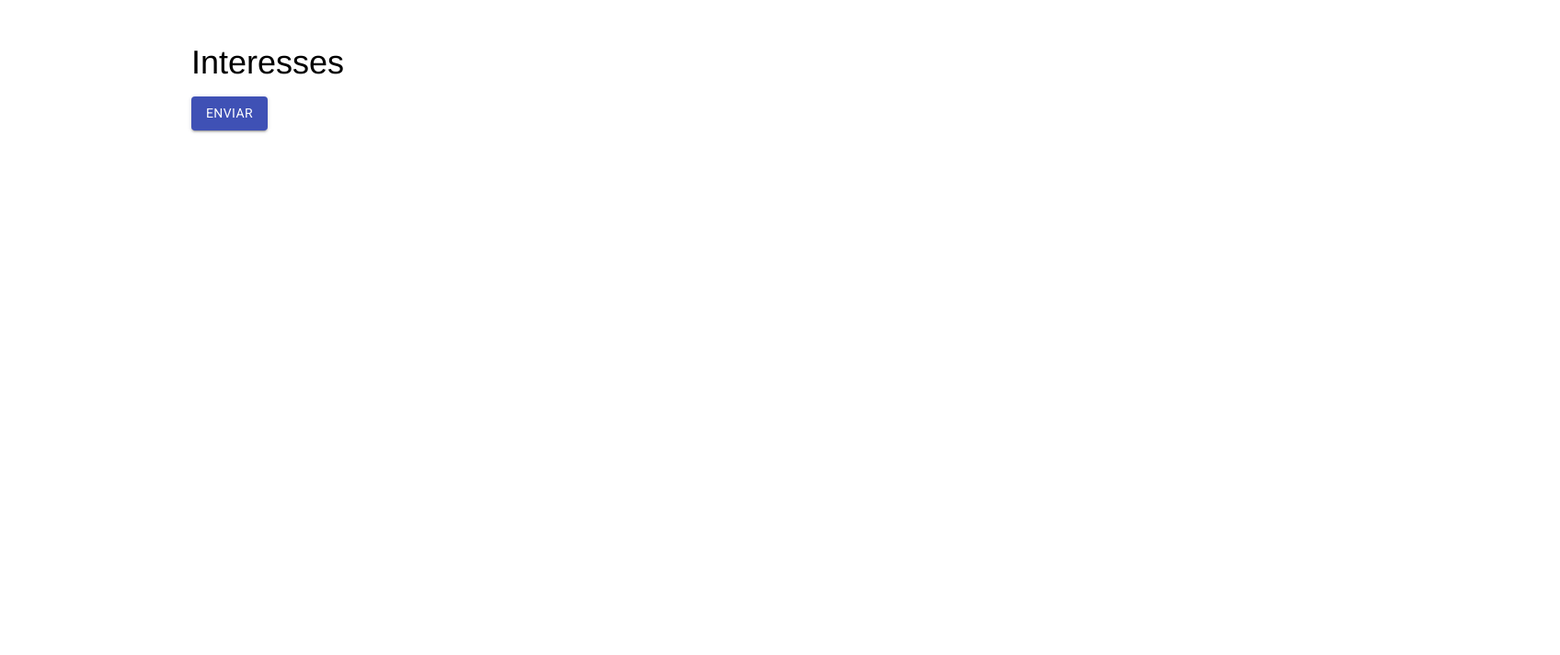
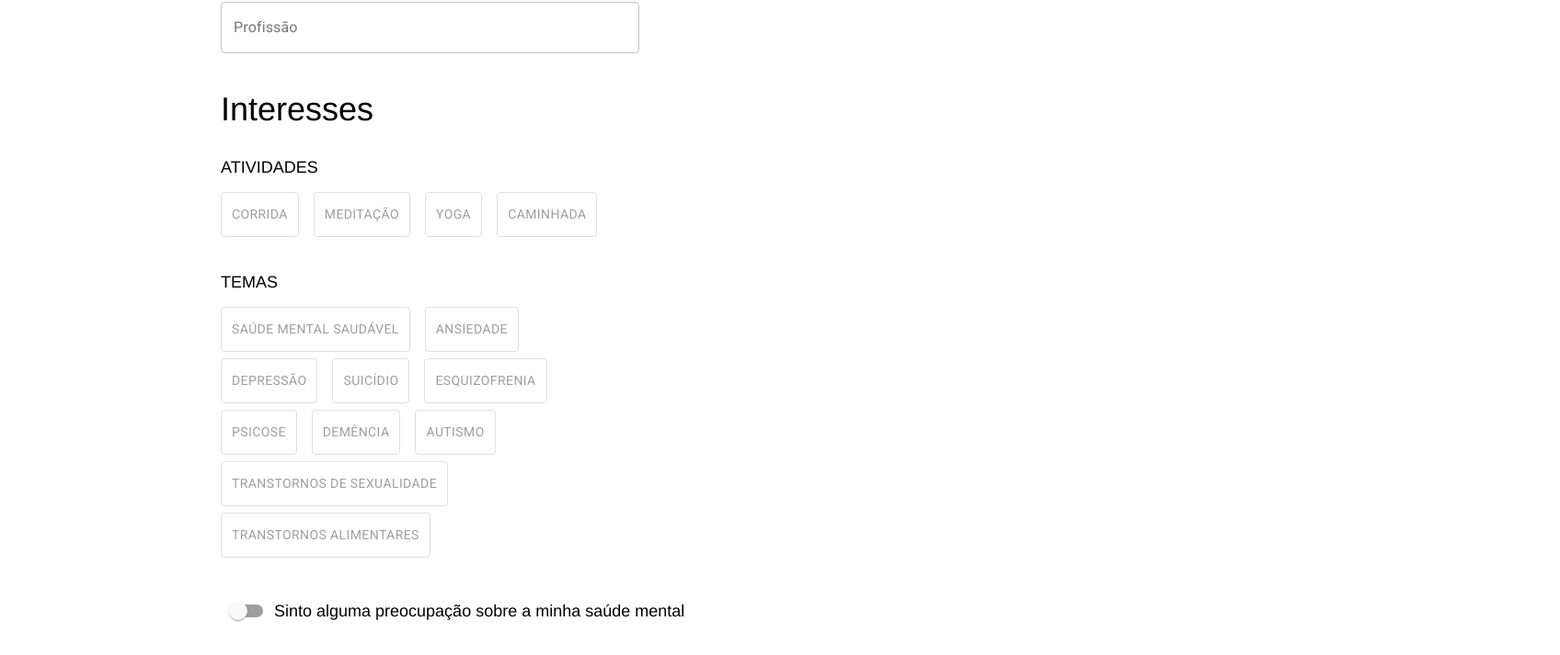
Before and after one commit to philipguedes/cuidas-tobias, a React (Create React App) app: page /registration in a window 1280 px wide. Shown: the part 347-1060 px from the top of the page at 92% size, 1696 px wide, since content can reach past the window. Before the commit the page ends 800 px from the top, so only its background shows below. Built offline with nearby package versions, Linux system fonts and the light colour scheme.

Commit message:
Registration page

```diff
--- a/package.json
+++ b/package.json
@@ -4,10 +4,12 @@
   "private": true,
   "dependencies": {
     "@material-ui/core": "^4.3.3",
+    "@material-ui/lab": "^4.0.0-alpha.24",
     "axios": "^0.19.0",
     "body-parser": "^1.19.0",
     "express": "^4.17.1",
     "express-favicon": "^2.0.1",
+    "lodash": "^4.17.15",
     "mongoose": "^5.6.11",
     "path": "^0.12.7",
     "react": "^16.9.0",
--- a/src/components/header.js
+++ b/src/components/header.js
@@ -5,7 +5,7 @@ import { Link } from 'react-router-dom';
 export class Header extends React.Component {
     render() {
         return (
-            <div>
+            <div style={{ maxWidth: '1130px', width: '100%' }}>
                 <VSeparator />
                 <div style={{ width: '100%', display: 'flex', alignItems: 'center' }}>
                     <Link to="/" style={{ color: 'black', textDecoration: 'none', width: '100%', display: 'flex', alignItems: 'center' }}>
--- a/src/pages/registration.js
+++ b/src/pages/registration.js
@@ -1,7 +1,44 @@
-import { Button, TextField, Typography, Slider } from '@material-ui/core';
+import { Button, TextField, Slider, Switch } from '@material-ui/core';
+import { ToggleButton } from '@material-ui/lab';
+import { Header } from '../components/header';
 import React, { useState } from 'react';
 import { withRouter } from 'react-router-dom';
 import { VSeparator } from '../components/separators';
+import _ from 'lodash';
+
+const ACTIVITIES = ['Corrida', 'Meditação', 'Yoga', 'Caminhada'];
+const THEMES = [
+  'Saúde mental saudável', 'Ansiedade', 'Depressão',
+  'Suicídio', 'Esquizofrenia', 'Psicose', 'Demência',
+  'Autismo', 'Transtornos de sexualidade', 'Transtornos alimentares'
+];
+
+const marks = [
+  {
+    value: 0,
+    label: '0',
+  },
+  {
+    value: 1,
+    label: '1',
+  },
+  {
+    value: 2,
+    label: '2',
+  },
+  {
+    value: 3,
+    label: '3',
+  },
+  {
+    value: 4,
+    label: '4',
+  },
+  {
+    value: 5,
+    label: '5',
+  },
+]
 
 
 export const Registration = (props) => {
@@ -9,6 +46,14 @@ export const Registration = (props) => {
   const [name, setName] = useState('');
   const [birthday, setBirthday] = useState('');
   const [profession, setProfession] = useState('');
+
+  const [questions, setQuestions] = useState({
+    q1: 0, q2: 0, q3: 0, q4: 0, q5: 0
+  });
+
+  const [theme, setTheme] = useState([]);
+  const [activity, setActivity] = useState([]);
+  const [show, setShow] = useState(false);
 
   const submit = async () => {
     const body = {
@@ -19,16 +64,83 @@ export const Registration = (props) => {
     props.history.push('/');
   }
 
+  const handleTheme = (v) => {
+    if (_.includes(theme, v)) {
+      setTheme(theme.filter(i => i !== v));
+    } else {
+      setTheme([...theme, v]);
+    }
+  }
+
+  const handleActivity = (v) => {
+    if (_.includes(activity, v)) {
+      setActivity(activity.filter(i => i !== v));
+    } else {
+      setActivity([...activity, v]);
+    }
+  }
+
+  const _renderQuestions = () => {
+    return (
+      <React.Fragment>
+        <p className="font-h2">Nas últimas duas semanas eu:</p>
+
+        <p>Eu me senti alegre e leve</p>
+        <Slider
+          marks={marks}
+          step={1}
+          min={0}
+          max={5}
+          onChange={(e, q1) => setQuestions({...questions, q1})}
+        />
+        <p>Eu me senti calmo e relaxado</p>
+        <Slider
+          marks={marks}
+          step={1}
+          min={0}
+          max={5}
+          onChange={(e, q2) => setQuestions({...questions, q2})}
+        />
+        <p>Eu me senti ativo e energético</p>
+        <Slider
+          marks={marks}
+          step={1}
+          min={0}
+          max={5}
+          onChange={(e, q3) => setQuestions({...questions, q3})}
+        />
+        <p>Eu acordei me sentido descansado</p>
+        <Slider
+          marks={marks}
+          step={1}
+          min={0}
+          max={5}
+          onChange={(e, q4) => setQuestions({...questions, q4})}
+        />
+        <p>Minha vida cotidiana é cheia de coisas que me interessam</p>
+        <Slider
+          marks={marks}
+          step={1}
+          min={0}
+          max={5}
+          onChange={(e, q5) => setQuestions({...questions, q5})}
+        />
+
+      </React.Fragment>
+    );
+  }
+
   return (
-    <div style={{paddingRight:'13rem', paddingLeft: '13rem'}}>
-      <p className="font-h1">Informações Básicas</p>
+    <div style={{paddingRight:'13rem', paddingLeft: '13rem', width: '100%' }}>
+      <Header />
       <VSeparator />
       <div style={{width: '455px', display: 'flex', flexDirection: 'column', padding: '2rem' }}>
+      <p className="font-h1">Informações Básicas</p>
         <TextField
           id="standard-name"
           label="Nome"
           value={name}
-          onChange={setName}
+          onChange={({ target: { value }}) => setName(value)}
           margin="normal"
           variant="outlined"
         />
@@ -38,7 +150,7 @@ export const Registration = (props) => {
                 id="standard-name"
                 label="Data de Nascimento"
                 value={birthday}
-                onChange={setBirthday}
+                onChange={({ target: { value }}) => setBirthday(value)}
                 margin="normal"
                 variant="outlined"
             />
@@ -48,31 +160,74 @@ export const Registration = (props) => {
                 id="standard-name"
                 label="Sexo"
                 value={sex}
-                onChange={setSex}
+                onChange={({ target: { value }}) => setSex(value)}
                 margin="normal"
                 variant="outlined"
             />
           </div>
         </div>
-
         <TextField
           id="standard-name"
           label="Profissão"
           value={profession}
-          onChange={setProfession}
+          onChange={({ target: { value }}) => setProfession(value)}
           margin="normal"
           variant="outlined"
         />
-      </div>
-
       <VSeparator />
       <VSeparator />
       <p className="font-h1">Interesses</p>
       <VSeparator />
-
+      <VSeparator />
+      <p className="font-h2">ATIVIDADES</p>
+      <VSeparator />
+      <div style={{ display: 'flex', flexWrap: 'wrap' }}>
+        {
+          ACTIVITIES.map((v, index) =>
+          <div style={{ marginRight: '16px', marginBottom: '16px', height: '40px' }}>
+              <ToggleButton
+                style={{ whiteSpace: 'nowrap' }}
+                selected={_.includes(activity, index)}
+                onClick={() => handleActivity(index)}
+                key={index}>{v}</ToggleButton>
+            </div>
+          )
+        }
+      </div>
+      <VSeparator />
+      <VSeparator />
+      <p className="font-h2">TEMAS</p>
+      <VSeparator />
+      <div style={{ display: 'flex', flexWrap: 'wrap' }}>
+        {
+          THEMES.map((v, index) =>
+            <div style={{ marginRight: '16px', marginBottom: '16px', height: '40px' }}>
+              <ToggleButton
+                style={{ whiteSpace: 'nowrap' }}
+                selected={_.includes(theme, index)}
+                onClick={() => handleTheme(index)}
+                key={index}>{v}</ToggleButton>
+            </div>
+          )
+        }
+      </div>
+      <VSeparator />
+      <VSeparator />
+      <div style={{ display: 'flex', whiteSpace: 'nowrap', alignItems: 'center' }}>
+        <Switch
+          checked={show}
+          onChange={() => setShow(!show)}
+        /> <p className="font-h2">Sinto alguma preocupação sobre a minha saúde mental</p>
+      </div>
+      <VSeparator />
+      <VSeparator />
+      { !show ? null : _renderQuestions() }
+      <VSeparator />
+      <VSeparator />
       <div>
         <Button variant="contained" color="primary" onClick={submit}>Enviar</Button>
       </div>
+    </div>
     </div>
   );
 };
```
Also changed, not shown: 1 other file (tests, documents, lock files or other folders).
